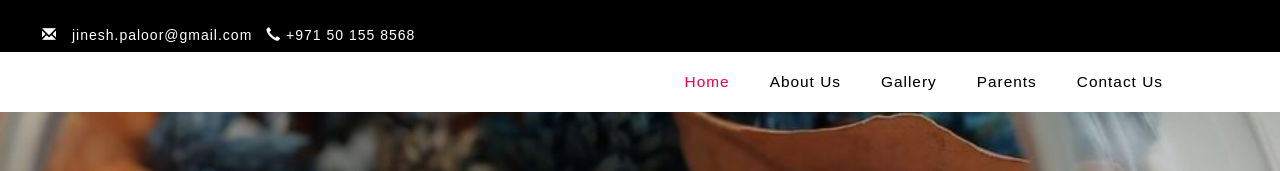
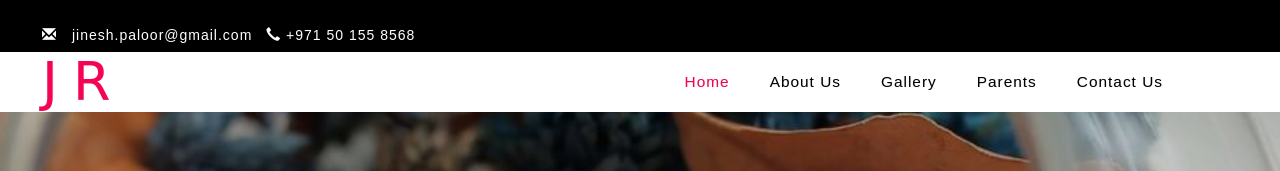
Before and after one commit to girishvas/jinesh-radhika, a plain HTML site: page index.html in a window 1280 px wide. Shown: the top 171 px of the page. Drawn offline with Linux system fonts and the light colour scheme; a web font is replaced by a local one.

Commit message:
updated latest images

```diff
--- a/index.html
+++ b/index.html
@@ -72,7 +72,7 @@
 							<span class="icon-bar"></span>
 						</button>
 						<div class="logo-agileinfo">
-							<h1><a href="index.html"></a></h1>
+							<h1><a href="/">JR</a></h1>
 						</div>
 
 						<div id="navbar" class="navbar-collapse navbar-right collapse hover-effect">
```
Also changed, not shown: images/n1.jpg (deleted), images/n2.jpg (deleted), images/n3.jpg (deleted), images/s1.jpg, images/s2.jpg, images/s3.jpg, images/s4.jpg, images/s5.jpg, images/s6.jpg, images/s7.jpg, images/s8.jpg, images/well.jpg (deleted).
